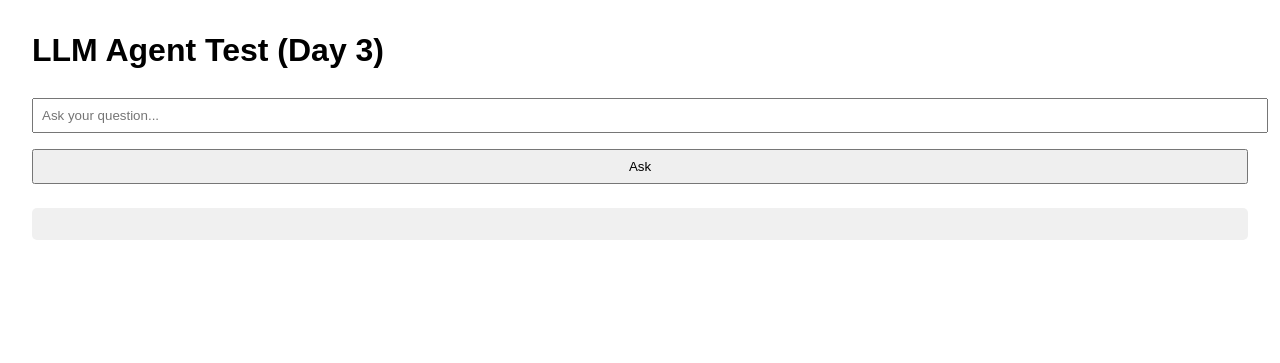
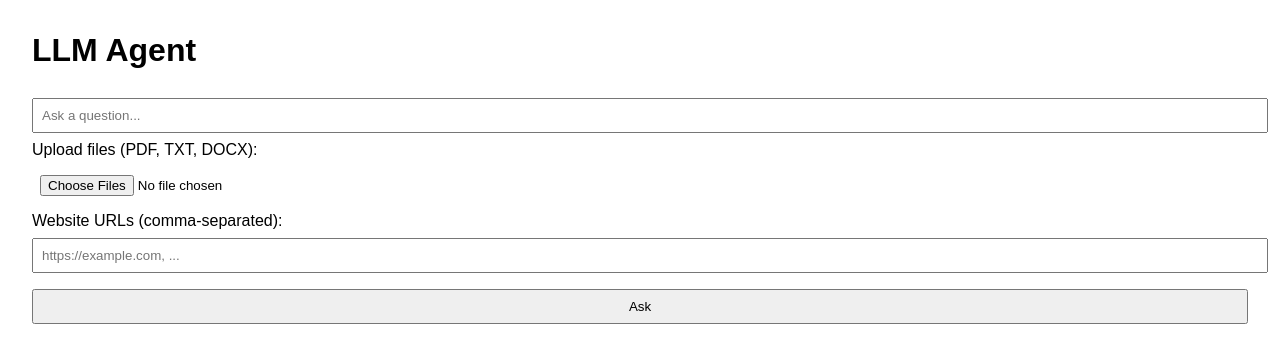
Before and after one commit to RyersonBrower/LLM-Agent, a Flask app: template web/templates/index.html in a window 1280 px wide. Shown: the top 363 px of the page. Run offline with Flask 3, Linux system fonts and the light colour scheme; the template is opened without the code that fills it, so the values that code supplies are empty.

Commit message:
Now accepts PDFS and websites and can ask questions about them

```diff
--- a/agent/app.py
+++ b/agent/app.py
@@ -2,11 +2,16 @@ from flask import Flask, request, jsonify
 from openai import OpenAI
 from utils import get_relevant_info
 import os
+import requests
+from bs4 import BeautifulSoup
+from docx import Document
+from pypdf import PdfReader
 
-client = OpenAI()
+# Initialize OpenAI client (requires OPENAI_API_KEY in env)
+client = OpenAI(api_key=os.getenv("OPENAI_API_KEY"))
 app = Flask(__name__)
 
-# ------------------- Short term memory --------------------
+# ------------------- Short-term memory --------------------
 chat_history = []
 MAX_HISTORY = 6
 
@@ -15,55 +20,105 @@ def append_to_history(role, text):
     if len(chat_history) > MAX_HISTORY:
         del chat_history[:-MAX_HISTORY]
 
-def build_messages(system_text, question):
-    messages = [{"role": "system", "content": system_text}]
-    messages.extend(chat_history)
-    messages.append({"role": "user", "content": question})
-    return messages
+# ------------------- File / URL extraction --------------------
+def extract_pdf(file):
+    reader = PdfReader(file)
+    return "\n".join([page.extract_text() or "" for page in reader.pages])
 
-# ------------------- ROUTES --------------------
+def extract_txt(file):
+    return file.read().decode("utf-8")
+
+def extract_docx(file):
+    doc = Document(file)
+    return "\n".join([p.text for p in doc.paragraphs])
+
+def extract_url(url):
+    try:
+        html = requests.get(url, timeout=5).text
+        soup = BeautifulSoup(html, "html.parser")
+        return soup.get_text(separator="\n")
+    except:
+        return ""
+
+# ------------------- Simple retrieval (optional) --------------------
+def simple_retrieval(text, question):
+    """Return lines containing any words from the question."""
+    q_words = question.lower().split()
+    return "\n".join([line for line in text.split("\n") if any(w in line.lower() for w in q_words)])
+
+# ------------------- /query route --------------------
 @app.route("/query", methods=["POST"])
 def query():
-    data = request.json
-    question = data.get("question")
+    # Accept FormData or JSON
+    if request.is_json:
+        data = request.json
+        files = []
+    else:
+        data = request.form
+        files = request.files.getlist("files")
+
+    question = data.get("question", "").strip()
+    urls = data.get("urls", "").strip()
 
     if not question:
-        return jsonify({"error": "Missing 'question' field"}), 400
+        return jsonify({"answer": "Missing question"})
 
-    info = get_relevant_info(question)
+    # ------------------- Extract text from files --------------------
+    full_text = ""
+    for f in files:
+        if f.filename.endswith(".pdf"):
+            full_text += extract_pdf(f) + "\n"
+        elif f.filename.endswith(".txt"):
+            full_text += extract_txt(f) + "\n"
+        elif f.filename.endswith(".docx") or f.filename.endswith(".doc"):
+            full_text += extract_docx(f) + "\n"
 
-    if info:
-        system_text = f"You are an intelligent agent. Use this knowledge to help answer: {info}"
-    else:
-        system_text = "You are an intelligent agent. Answer clearly."
+    # ------------------- Extract text from URLs --------------------
+    if urls:
+        for url in urls.split(","):
+            url = url.strip()
+            if url:
+                full_text += extract_url(url) + "\n"
 
-    # Save user message
+    # ------------------- Add JSON knowledge --------------------
+    json_knowledge = get_relevant_info(question)
+    if json_knowledge:
+        full_text += "\n" + json_knowledge
+
+    # ------------------- Optional simple retrieval --------------------
+    context = simple_retrieval(full_text, question)
+    if not context:
+        context = full_text[:4000]  # fallback
+
+    # ------------------- Append to chat memory --------------------
     append_to_history("user", question)
 
-    # Build messages list
-    messages = build_messages(system_text, question)
+    messages = [
+        {"role": "system", "content": "Answer using only the provided context."},
+        *chat_history,
+        {"role": "user", "content": f"Context:\n{context}\n\nQuestion: {question}"}
+    ]
 
-    # ---- Correct OpenAI API for your version ----
+    # ------------------- Call OpenAI --------------------
     try:
         response = client.chat.completions.create(
             model="gpt-4o-mini",
             messages=messages
         )
+        answer = response.choices[0].message.content
     except Exception as e:
-        return jsonify({"error": str(e)}), 500
+        answer = f"LLM Error: {e}"
 
-    # Extract answer
-    answer = response.choices[0].message.content
-
-    # Save assistant reply
     append_to_history("assistant", answer)
 
     return jsonify({"answer": answer})
 
+# ------------------- Reset memory --------------------
 @app.route("/reset", methods=["POST"])
 def reset():
     chat_history.clear()
     return jsonify({"status": "cleared"})
 
+# ------------------- Run app --------------------
 if __name__ == "__main__":
     app.run(host="0.0.0.0", port=5001)
--- a/agent/requirements.txt
+++ b/agent/requirements.txt
@@ -1,2 +1,6 @@
 flask
 openai
+pypdf
+python-docx
+beautifulsoup4
+requests
--- a/web/templates/index.html
+++ b/web/templates/index.html
@@ -2,43 +2,66 @@
 <html lang="en">
 <head>
     <meta charset="UTF-8">
-    <title>LLM Agent - Day 3 Test</title>
+    <title>LLM Agent</title>
     <style>
-        body { font-family: Arial, sans-serif; margin: 2rem; }
-        input, button { padding: 0.5rem; margin: 0.5rem 0; width: 100%; }
-        #answer { margin-top: 1rem; padding: 1rem; background: #f0f0f0; border-radius: 5px; }
+        body { font-family: Arial; margin: 2rem; }
+        input, button, textarea { padding: 0.5rem; margin: 0.5rem 0; width: 100%; }
+        #history { margin-top: 2rem; }
+        .entry { background: #f0f0f0; padding: 1rem; border-radius: 5px; margin-bottom: 1rem; }
+        .you { font-weight: bold; }
+        .agent { margin-top: 0.5rem; }
     </style>
 </head>
 <body>
-    <h1>LLM Agent Test (Day 3)</h1>
-    <form id="question-form">
-        <input type="text" id="question" placeholder="Ask your question..." required />
+<h1>LLM Agent</h1>
+
+<form id="askForm" enctype="multipart/form-data">
+    <input type="text" id="question" name="question" placeholder="Ask a question..." required />
+
+    <label>Upload files (PDF, TXT, DOCX):</label>
+    <input type="file" id="files" name="files" multiple />
+
+    <label>Website URLs (comma-separated):</label>
+    <input type="text" id="urls" name="urls" placeholder="https://example.com, ...">
+
     <button type="submit">Ask</button>
 </form>
-    <div id="answer"></div>
+
+<div id="history"></div>
 
 <script>
-        const form = document.getElementById("question-form");
-        const answerDiv = document.getElementById("answer");
+const form = document.getElementById("askForm");
+const historyDiv = document.getElementById("history");
 
-        form.addEventListener("submit", async (e) => {
+form.onsubmit = async (e) => {
     e.preventDefault();
-            const question = document.getElementById("question").value;
 
-            answerDiv.textContent = "Thinking...";
+    const formData = new FormData();
+    formData.append("question", document.getElementById("question").value);
+    formData.append("urls", document.getElementById("urls").value);
 
-            try {
-                const response = await fetch("/ask", {
+    for (let file of document.getElementById("files").files) {
+        formData.append("files", file);
+    }
+
+    const res = await fetch("/ask", {
         method: "POST",
-                    headers: { "Content-Type": "application/x-www-form-urlencoded" },
-                    body: new URLSearchParams({ question })
+        body: formData
     });
-                const data = await response.json();
-                answerDiv.textContent = data.answer;
-            } catch (err) {
-                answerDiv.textContent = "Error: " + err;
-            }
+
+    const data = await res.json();
+
+    historyDiv.innerHTML = "";
+    data.history.forEach(entry => {
+        historyDiv.innerHTML += `
+        <div class="entry">
+            <div class="you">You: ${entry.question}</div>
+            <div class="agent">Agent: ${entry.answer}</div>
+        </div>
+        `;
     });
+};
 </script>
+
 </body>
 </html>
```
Also changed, not shown: agent/utils.py (+14 -6 lines), docker-compose.yaml (+13 -7 lines), web/app.py (+25 -7 lines). Lines whose indentation alone changed are shown as unchanged.
